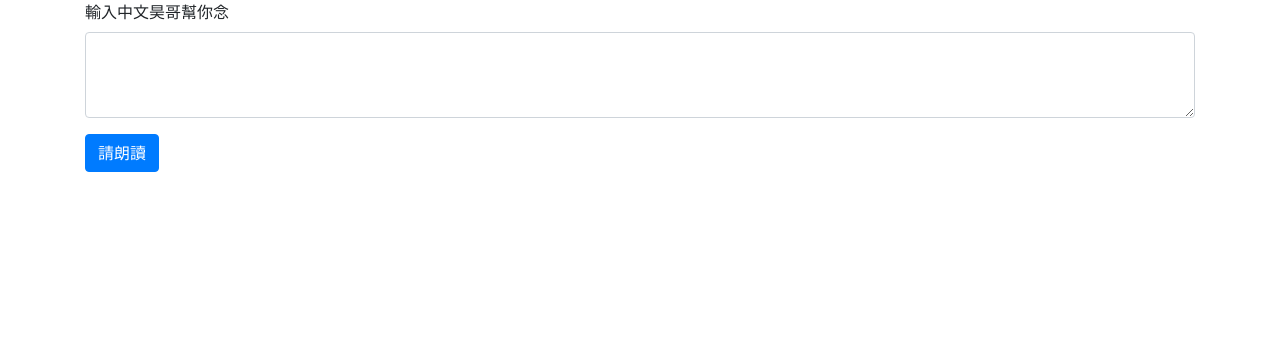
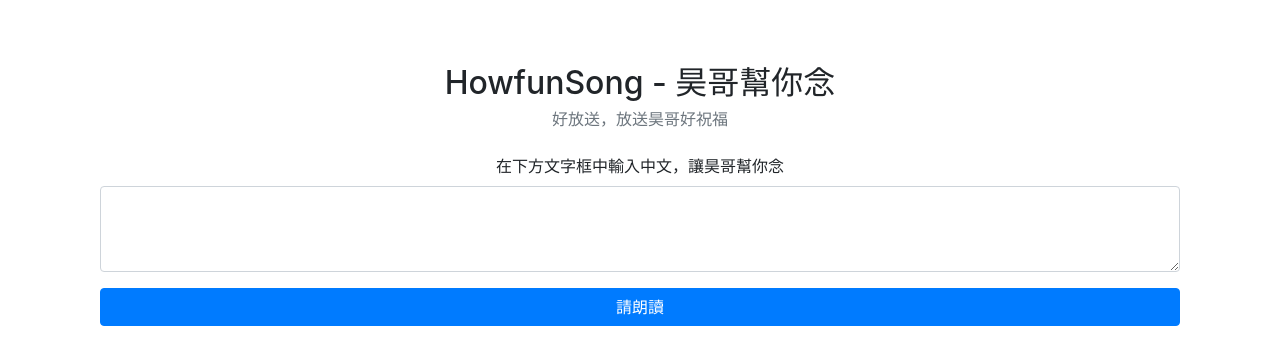
Before and after one commit to aotter/howgersay, a Nuxt app: page / in a window 1280 px wide. Shown: the top 364 px of the page. Built offline with nearby package versions, Linux system fonts and the light colour scheme.

Commit message:
“稍微排版”

```diff
--- a/pages/index.vue
+++ b/pages/index.vue
@@ -1,19 +1,29 @@
 <template>
   <section>
-    <div class="row">
-      <div class="col">
-        <div id="ytplayer"></div>
+    <div class="container pt-5">
+      <div class="row">
+        <div class="col text-center p-3">
+            <h2>HowfunSong - 昊哥幫你念</h2>
+            <h6 class="text-secondary">好放送，放送昊哥好祝福</h6>
+          </div>
       </div>
     </div>
     <div class="row">
-      <div class="col">
-        <form @submit.prevent="onSubmit">
-          <div class="form-group">
-            <label for="zh">輸入中文昊哥幫你念</label>
-            <textarea class="form-control" id="zh" rows="3" v-model="zh"></textarea>
+      <div class="container">
+        <div class="d-flex justify-content-between text-center">
+          <div style="margin: 0 auto;">
+            <div id="ytplayer"></div>
           </div>
-          <button type="submit" class="btn btn-primary mb-2">請朗讀</button>
-        </form>
+        </div>
+        <div class="col text-center">
+          <form @submit.prevent="onSubmit">
+            <div class="form-group">
+              <label for="zh">在下方文字框中輸入中文，讓昊哥幫你念</label>
+              <textarea class="form-control" id="zh" rows="3" v-model="zh"></textarea>
+            </div>
+            <button type="submit" class="btn btn-primary btn-block mb-2">請朗讀</button>
+          </form>
+        </div>
       </div>
     </div>
   </section>
```
Also changed, not shown: 1 other file (tests, documents, lock files or other folders).
